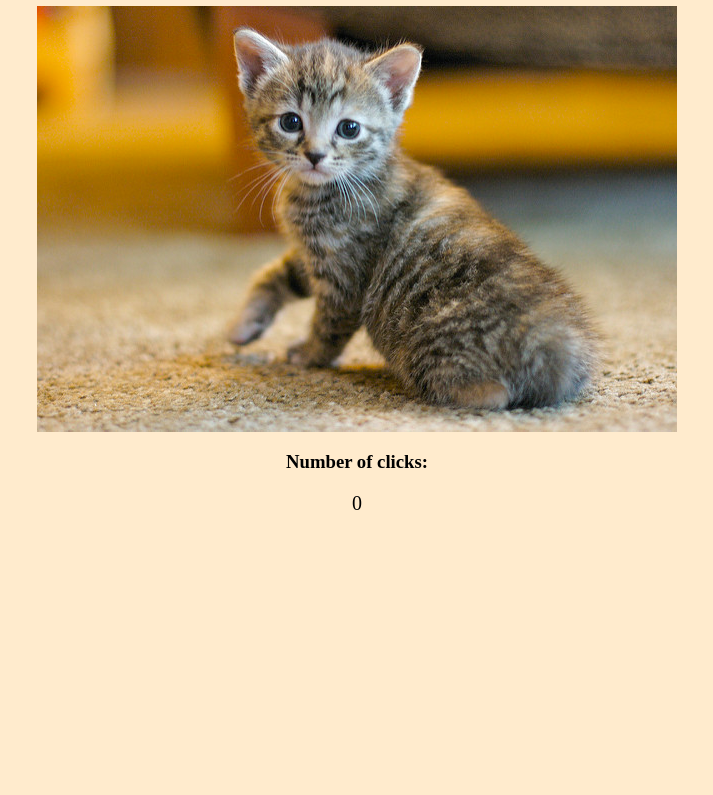
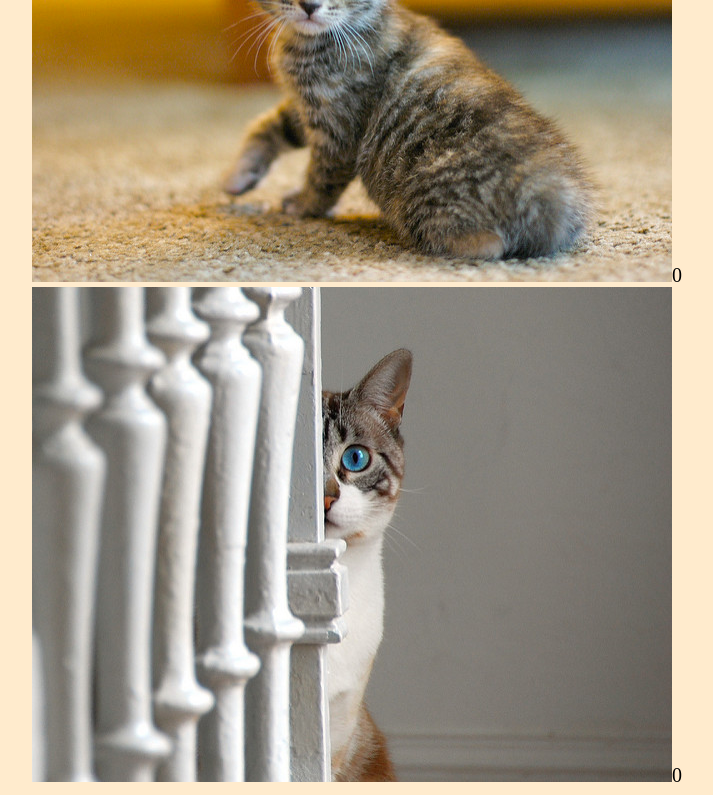
Before and after one commit to PaulinaSzelemetko/Cat-Clicker, a plain HTML site: page index.html in a window 1280 px wide. Shown: the part 152-947 px from the top of the page, without its empty margins (283-996 px from the left). Before the commit the page ends 800 px from the top, so only its background shows below. Drawn offline with nearby package versions, Linux system fonts and the light colour scheme.

Commit message:
two cat version

```diff
--- a/app.js
+++ b/app.js
@@ -1,12 +1,39 @@
+function Cat(name, url) {
+    this.name = name;
+    this.clicks = 0;
+    this.url = url;
 
-var clickCounter = {
-    clicks: 0,
-    increment: function() {
-        this.clicks++;
-        document.getElementById("display").innerHTML = this.clicks;
-    }
+    this.drawDivCat();
 }
 
-$('#photoCat').click(function() {
-    clickCounter.increment();
-  });
+Cat.prototype.increment = function() {
+    this.clicks++;
+    document.getElementById(this.spanId).innerHTML = this.clicks;
+}
+
+Cat.prototype.drawDivCat = function() {
+    let el = document.createElement("div");
+
+    let photo = document.createElement("img");
+    photo.setAttribute("src", this.url);
+
+    let counter = document.createElement("span");
+    counter.innerHTML = this.clicks;
+
+    el.appendChild(photo);
+    el.appendChild(counter);
+
+    document.querySelector(".cats").appendChild(el); //wstawiamy element do drzewa dokumentu
+
+    let _this = this;
+
+    photo.addEventListener("click", function() {
+        _this.clicks++;
+        counter.innerHTML = _this.clicks;
+    });
+
+}
+
+
+let szarek = new Cat("Szarek", "img/cat.jpg");
+let miauczek = new Cat("Miauczek", "img/cat2.jpg");
--- a/index.html
+++ b/index.html
@@ -7,11 +7,7 @@
 
     <body>
 
-        <div id = "wrap-div">
-            <h1>Cat cliker</h1>
-            <img id = "photoCat" src = "img/cat.jpg" alt = "photo of a cute cat">
-            <h3>Number of clicks:</h3>
-            <span id ="display">0</span>
+        <div class = "cats">
         </div>
 
         <script
```
Also changed, not shown: img/cat2.jpg (added).
